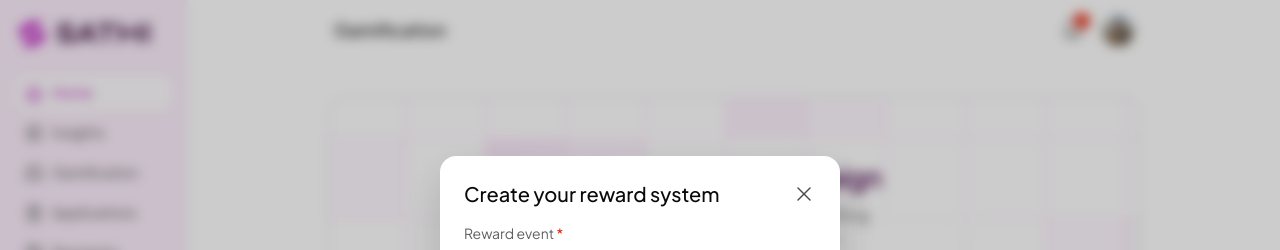
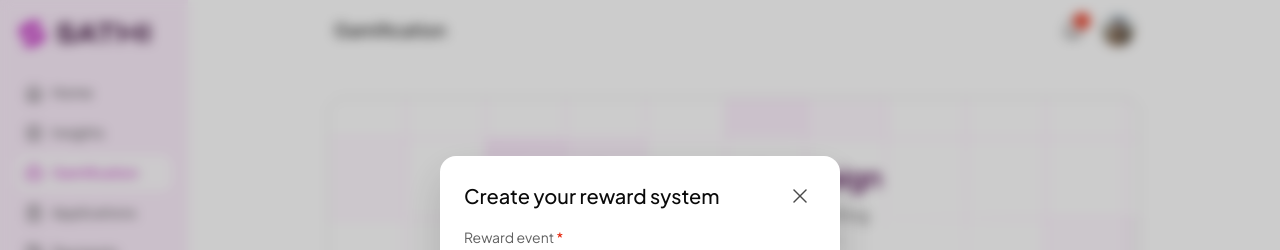
Before and after one commit to raunak42/sathi-assignment, a React (Vite) app: page / in a window 1280 px wide. Both pictures are taken after a click on the button "Enable Gamification". Shown: the top 250 px of the page. Built offline with nearby package versions, Linux system fonts and the light colour scheme.

Commit message:
Sidebar states updated.

```diff
--- a/src/components/Sidebar.tsx
+++ b/src/components/Sidebar.tsx
@@ -1,8 +1,7 @@
 import clsx from "clsx";
-import { useState } from "react";
 
 export const Sidebar: React.FC = () => {
-  const [activeOption, setActiveOption] = useState(sidebarOptions[0].option);
+  const activeOption = "Gamification";
   const isSettingsActive = activeOption === settingsOption.option;
 
   return (
@@ -16,11 +15,12 @@ export const Sidebar: React.FC = () => {
             return (
               <a
                 key={option}
-                onClick={() => setActiveOption(option)}
                 className={clsx(
-                  "group hover:cursor-pointer w-full h-[36px] p-[8px] flex items-center justify-start gap-[8px] rounded-[10px] transition-all duration-150 ease-out hover:bg-[#FFFDFF]/70 active:scale-[0.96] -----active:shadow-[0_6px_18px_rgba(197,48,197,0.12)] focus-visible:outline-none focus-visible:ring-2 focus-visible:ring-[#C530C5]/20",
+                  "group w-full h-[36px] p-[8px] flex items-center justify-start gap-[8px] rounded-[10px] transition-all duration-150 ease-out focus-visible:outline-none focus-visible:ring-2 focus-visible:ring-[#C530C5]/20",
                   {
                     "bg-[#FFFDFF]": isActive,
+                    "hover:bg-[#FFFDFF]/70 hover:cursor-pointer active:scale-[0.96]": isActive,
+                    "cursor-not-allowed": !isActive,
                   },
                 )}
               >
@@ -46,11 +46,12 @@ export const Sidebar: React.FC = () => {
           })}
         </div>
         <a
-          onClick={() => setActiveOption(settingsOption.option)}
           className={clsx(
-            "group hover:cursor-pointer w-full h-[36px] p-[8px] flex items-center justify-start gap-[8px] rounded-[10px] transition-all duration-150 ease-out hover:bg-[#FFFDFF]/70 active:scale-[0.96] -----active:shadow-[0_6px_18px_rgba(197,48,197,0.12)] focus-visible:outline-none focus-visible:ring-2 focus-visible:ring-[#C530C5]/20",
+            "group w-full h-[36px] p-[8px] flex items-center justify-start gap-[8px] rounded-[10px] transition-all duration-150 ease-out focus-visible:outline-none focus-visible:ring-2 focus-visible:ring-[#C530C5]/20",
             {
               "bg-[#FFFDFF]": isSettingsActive,
+              "hover:bg-[#FFFDFF]/70 hover:cursor-pointer active:scale-[0.96]": isSettingsActive,
+              "cursor-not-allowed": !isSettingsActive,
             },
           )}
         >
--- a/src/components/reward-system/ModalFrame.tsx
+++ b/src/components/reward-system/ModalFrame.tsx
@@ -37,11 +37,11 @@ export const ModalFrame: React.FC<ModalFrameProps> = ({
               exit={{ opacity: 0, y: 12, scale: 0.97 }}
               transition={{ duration: 0.2, ease: "easeOut" }}
             >
-              <div className="w-full flex items-center justify-between">
+              <div className="relative z-[120] w-full flex items-center justify-between">
                 <h2 className="font-medium text-[20px] leading-[140%]">{title}</h2>
                 <button
                   onClick={onClose}
-                  className="rounded-full transition-all duration-150 ease-out hover:bg-[#F5F5F5] active:scale-95"
+                  className="relative z-[120] flex h-[32px] w-[32px] items-center justify-center rounded-full transition-all duration-150 ease-out hover:cursor-pointer hover:bg-[#F5F5F5] active:scale-95"
                 >
                   <img
                     alt={closeAlt}
--- a/src/components/ui/notification-toast.tsx
+++ b/src/components/ui/notification-toast.tsx
@@ -68,7 +68,7 @@ export const NotificationToast: React.FC<NotificationToastProps> = ({
             <button
               type="button"
               onClick={onClose}
-              className="flex h-[20px] w-[20px] shrink-0 items-center justify-center rounded-full text-[#616161] transition-colors duration-150 hover:cursor-pointer hover:bg-[#F5F5F5] hover:text-[#303030]"
+              className="flex h-[32px] w-[32px] shrink-0 items-center justify-center rounded-full text-[#616161] transition-colors duration-150 hover:cursor-pointer hover:bg-[#F5F5F5] hover:text-[#303030]"
               aria-label="Close notification"
             >
               <XIcon className="h-[14px] w-[14px]" strokeWidth={2.2} />
```
